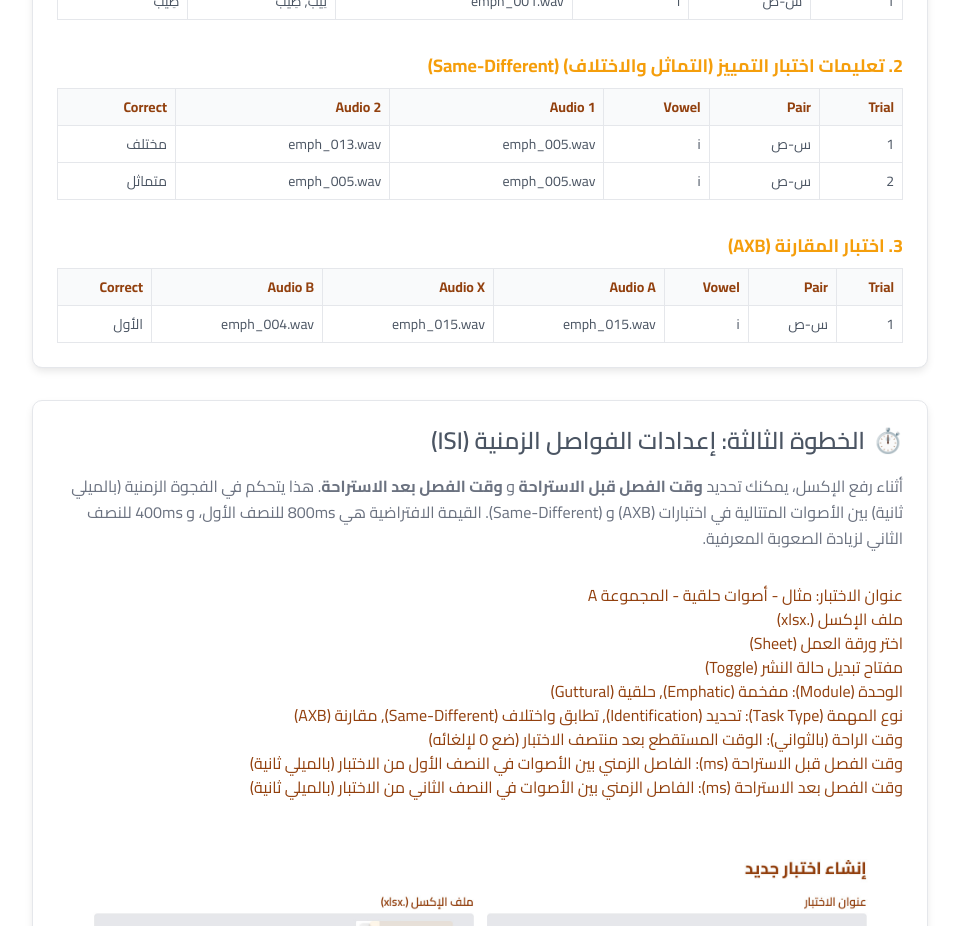
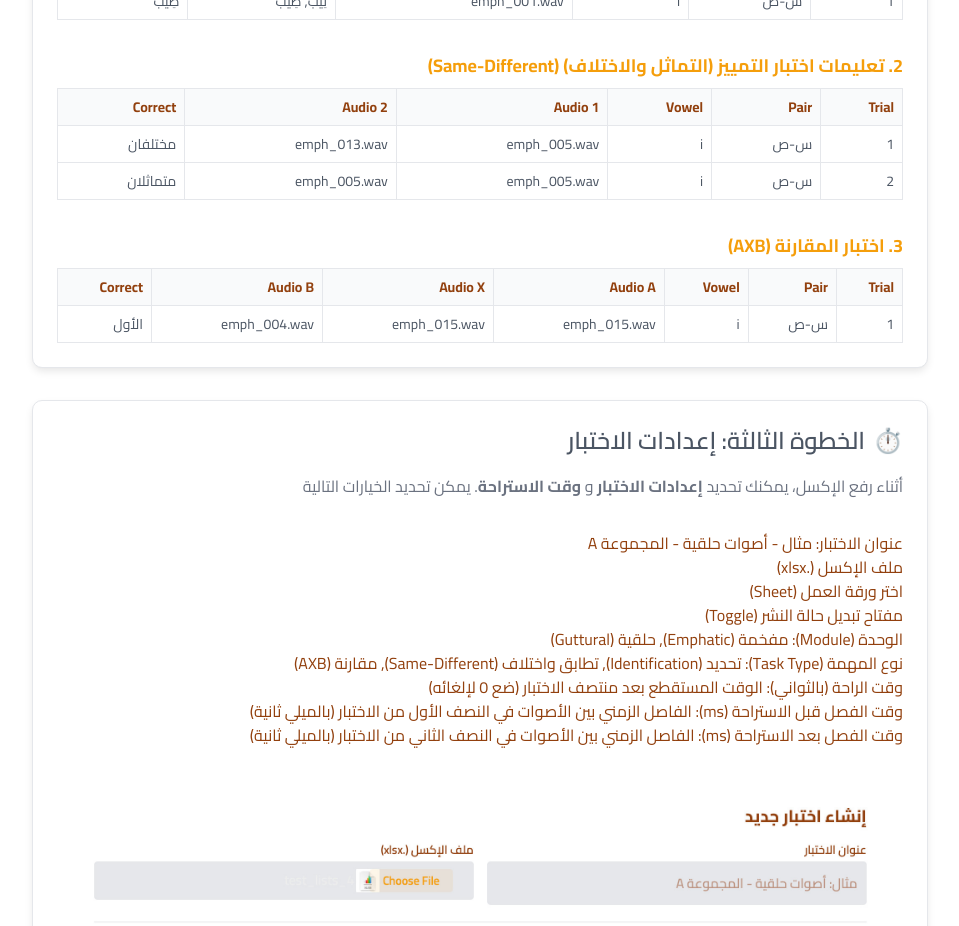
Before and after one commit to anwer2222/arabic_ahae, a Next.js app: page /admin/guide in a window 1280 px wide. Shown: the part 920-1846 px from the top of the page, without its empty margins (160-1119 px from the left). Built offline with nearby package versions, Linux system fonts and the light colour scheme; no server answers.

Commit message:
update guide

```diff
--- a/src/app/admin/guide/page.tsx
+++ b/src/app/admin/guide/page.tsx
@@ -91,7 +91,7 @@ export default function TeacherGuidePage() {
                       <td className="p-2 border border-border">i</td>
                       <td className="p-2 border border-border" dir="ltr">emph_005.wav</td>
                       <td className="p-2 border border-border" dir="ltr">emph_013.wav</td>
-                      <td className="p-2 border border-border">مختلف</td>
+                      <td className="p-2 border border-border">مختلفان</td>
                     </tr>
                     <tr>
                       <td className="p-2 border border-border">2</td>
@@ -99,7 +99,7 @@ export default function TeacherGuidePage() {
                       <td className="p-2 border border-border">i</td>
                       <td className="p-2 border border-border" dir="ltr">emph_005.wav</td>
                       <td className="p-2 border border-border" dir="ltr">emph_005.wav</td>
-                      <td className="p-2 border border-border">متماثل</td>
+                      <td className="p-2 border border-border">متماثلان</td>
                     </tr>
                   </tbody>
                 </table>
@@ -142,11 +142,11 @@ export default function TeacherGuidePage() {
         {/* Section 3: Time Settings */}
         <section className="bg-card border border-border rounded-xl p-6 shadow-sm">
           <h2 className="text-2xl font-semibold mb-4 flex items-center gap-2">
-            <span>⏱️</span> الخطوة الثالثة: إعدادات الفواصل الزمنية (ISI)
+            <span>⏱️</span> الخطوة الثالثة: إعدادات الاختبار
           </h2>
           <p className="text-muted-foreground leading-relaxed pb-8">
-            أثناء رفع الإكسل، يمكنك تحديد <strong>وقت الفصل قبل الاستراحة</strong> و <strong>وقت الفصل بعد الاستراحة</strong>.
-            هذا يتحكم في الفجوة الزمنية (بالميلي ثانية) بين الأصوات المتتالية في اختبارات (AXB) و (Same-Different). القيمة الافتراضية هي 800ms للنصف الأول، و 400ms للنصف الثاني لزيادة الصعوبة المعرفية.
+            أثناء رفع الإكسل، يمكنك تحديد <strong>إعدادات الاختبار</strong> و <strong>وقت الاستراحة</strong>.
+            يمكن تحديد الخيارات التالية
           </p>
           <ol>
               <li>عنوان الاختبار: مثال - أصوات حلقية - المجموعة A</li>
--- a/src/app/test/[submissionId]/page.tsx
+++ b/src/app/test/[submissionId]/page.tsx
@@ -270,8 +270,8 @@ export default function TestExecutionPage({ params }: PageProps) {
   // ------------------------------------------------------------------
   const getDisplayContent = (option: string): ReactNode => {
     if (testData.taskType === "Same-Different") {
-      if (option === "متماثل") return <span className="text-7xl">✓</span>;
-      if (option === "مختلف") return <span className="text-7xl">✗</span>;
+      if (option === "متماثلان") return <span className="text-7xl">✓</span>;
+      if (option === "مختلفان") return <span className="text-7xl">✗</span>;
     }
     if (testData.taskType === "AXB") {
       if (option === "الأول") return <span className="font-mono font-black text-8xl">1</span>;
@@ -282,7 +282,7 @@ export default function TestExecutionPage({ params }: PageProps) {
 
   const getButtonDesignClasses = (option: string): string => {
     if (testData.taskType === "Same-Different") {
-      return option === "متماثل"
+      return option === "متماثلان"
         ? "bg-green-100 text-green-700 border-4 border-green-500 hover:bg-green-200"
         : "bg-red-100 text-red-700 border-4 border-red-500 hover:bg-red-200";
     }
--- a/src/components/ExcelUploader.tsx
+++ b/src/components/ExcelUploader.tsx
@@ -19,7 +19,7 @@ export default function ExcelUploader({ onUploadSuccess }: { onUploadSuccess: ()
   const [taskType, setTaskType] = useState<"Identification" | "Same-Different" | "AXB">("Identification");
   const [breakDuration, setBreakDuration] = useState(120);
   const [gapTimeBefore, setGapTimeBefore] = useState(800);
-  const [gapTimeAfter, setGapTimeAfter] = useState(400);
+  const [gapTimeAfter, setGapTimeAfter] = useState(800);
   const [isPublished, setIsPublished] = useState(true);
 
   const [isUploading, setIsUploading] = useState(false);
@@ -95,7 +95,7 @@ export default function ExcelUploader({ onUploadSuccess }: { onUploadSuccess: ()
                 String(row["Audio 1"] || "").trim(),
                 String(row["Audio 2"] || "").trim()
             ];
-            options = ["متماثل", "مختلف"]
+            options = ["متماثلان", "مختلفان"]
         } else if (taskType === "AXB") {
             audioFiles = [
                 String(row["Audio A"] || "").trim(),
--- a/src/components/StudentInstructions.tsx
+++ b/src/components/StudentInstructions.tsx
@@ -18,9 +18,9 @@ const PRACTICE_TRIALS: Record<string, any[]> = {
     { audioFiles: ["prac_kiib.wav"], options: ["ف", "ك"], correct: "ك" }
   ],
   "Same-Different": [
-    { audioFiles: ["prac_kuub.wav", "prac_kuub.wav"], options: ["متماثل", "مختلف"], correct: "متماثل" },
-    { audioFiles: ["prac_fiib.wav", "prac_kiib.wav"], options: ["متماثل", "مختلف"], correct: "مختلف" },
-    { audioFiles: ["prac_fab.wav", "prac_fab.wav"], options: ["متماثل", "مختلف"], correct: "متماثل" }
+    { audioFiles: ["prac_kuub.wav", "prac_kuub.wav"], options: ["متماثلان", "مختلفان"], correct: "متماثلان" },
+    { audioFiles: ["prac_fiib.wav", "prac_kiib.wav"], options: ["متماثلان", "مختلفان"], correct: "مختلفان" },
+    { audioFiles: ["prac_fab.wav", "prac_fab.wav"], options: ["متماثلان", "مختلفان"], correct: "متماثلان" }
   ],
   "AXB": [
     { audioFiles: ["prac_kiib.wav", "prac_fiib.wav", "prac_fiib.wav"], options: ["1", "3"], correct: "3" },
@@ -121,7 +121,7 @@ export default function StudentInstructions({ taskType, module, onStart }: Stude
   const getDisplayContent = (option: string): ReactNode => {
     if (taskType === "Same-Different") {
       if (option === "متماثل") return <span className="text-7xl">✓</span>;
-      if (option === "مختلف") return <span className="text-7xl">✗</span>;
+      if (option === "مختلفان") return <span className="text-7xl">✗</span>;
     }
     if (taskType === "AXB") {
       if (option === "الأول") return <span className="font-mono font-black text-8xl">1</span>;
```
